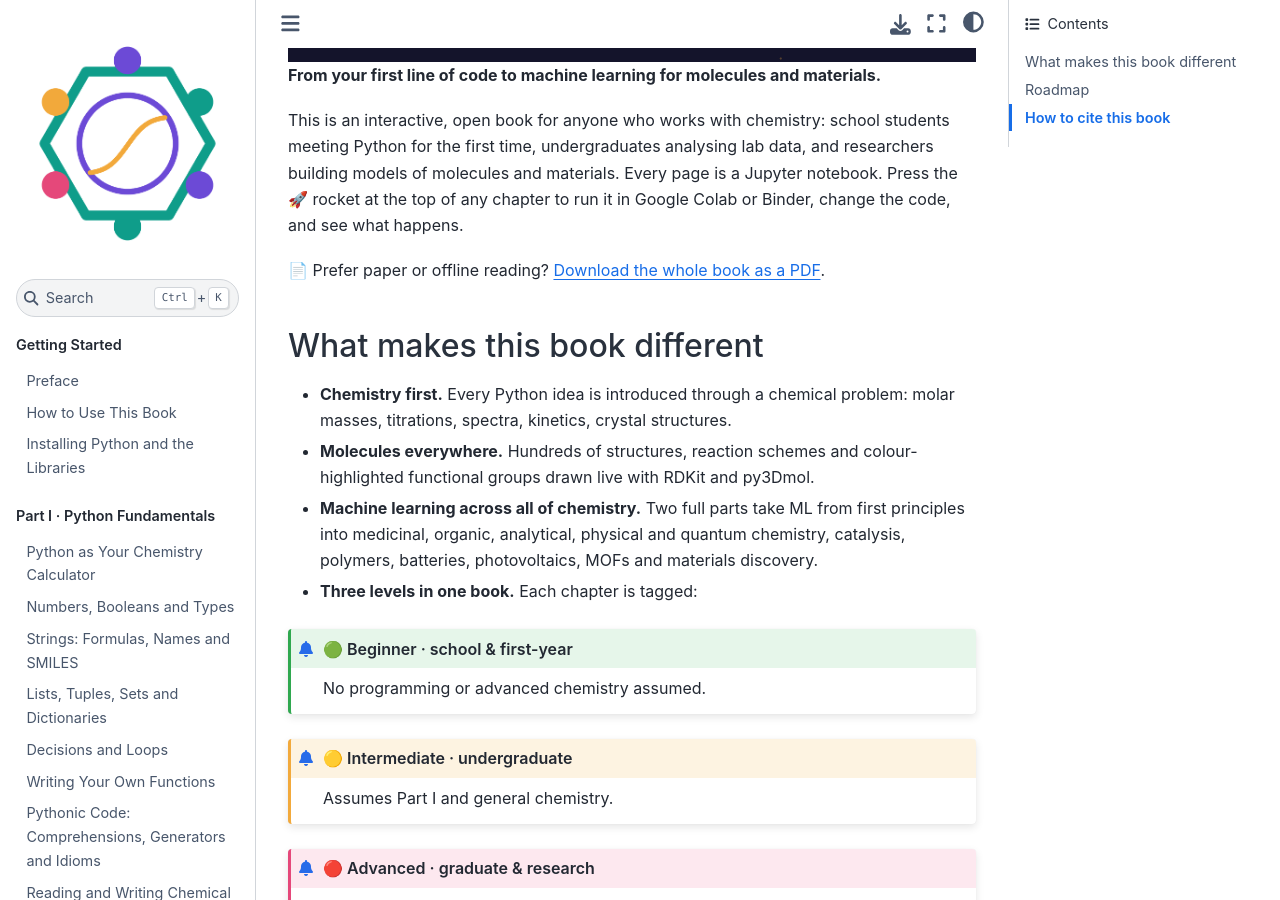
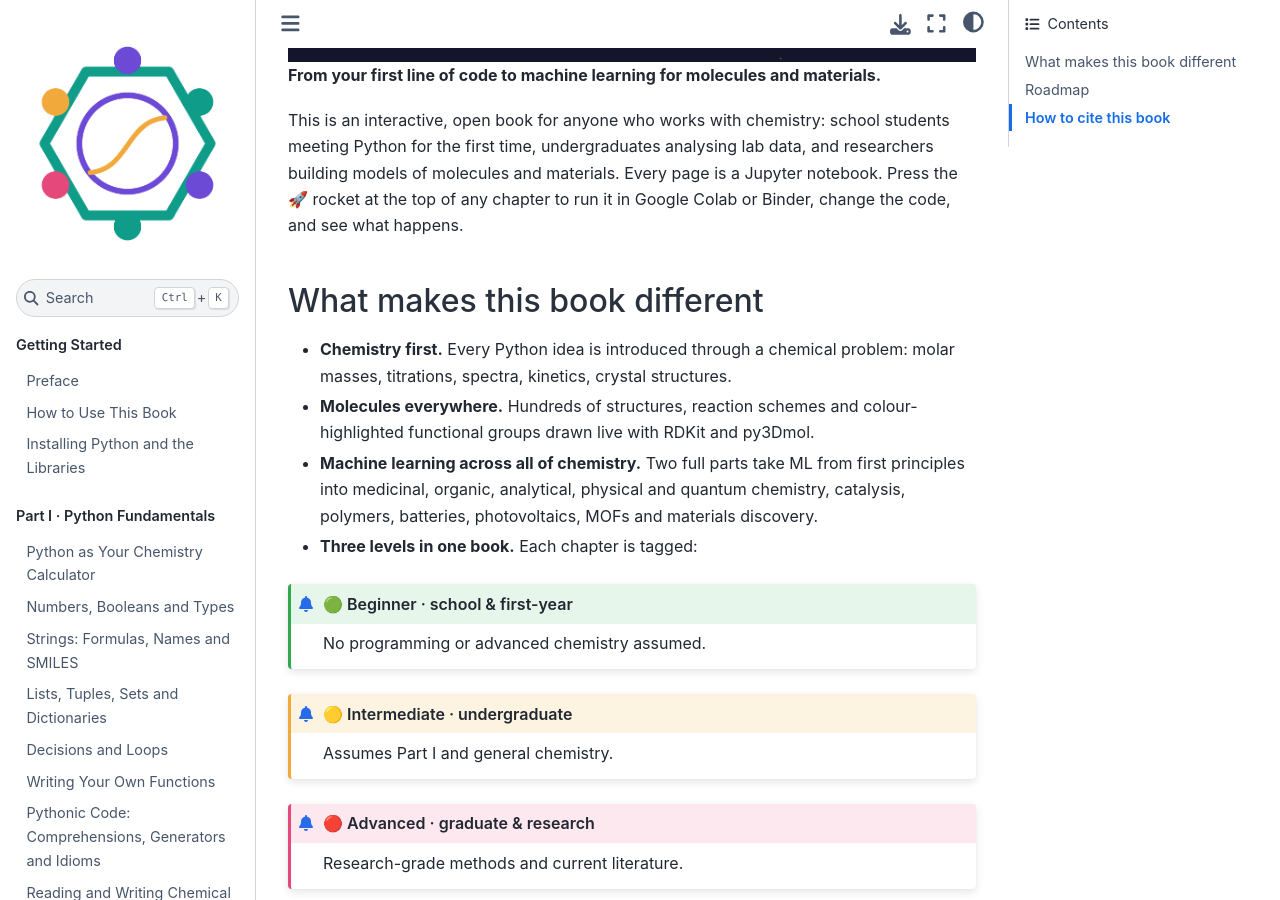
Before and after one commit to bahadursk/molecules-data-python, a Jupyter Book: the page built from book/intro.md, in a window 1280 px wide and 900 px high, scrolled down 434 px. Built offline with Jupyter Book 1.0.4 settings and Sphinx 7.4.7 and the Sphinx Book theme 1.1.4, drawn with Linux system fonts in a browser that asks for light colours.

Commit message:
Remove the PDF download link and stop publishing the PDF on the website

```diff
--- a/book/intro.md
+++ b/book/intro.md
@@ -8,8 +8,6 @@
 **From your first line of code to machine learning for molecules and materials.**
 
 This is an interactive, open book for anyone who works with chemistry: school students meeting Python for the first time, undergraduates analysing lab data, and researchers building models of molecules and materials. Every page is a Jupyter notebook. Press the 🚀 rocket at the top of any chapter to run it in Google Colab or Binder, change the code, and see what happens.
-
-📄 Prefer paper or offline reading? [Download the whole book as a PDF](https://bahadursk.github.io/molecules-data-python/molecules-data-python.pdf).
 
 ## What makes this book different
 
```
Also changed, not shown: 1 other file.
